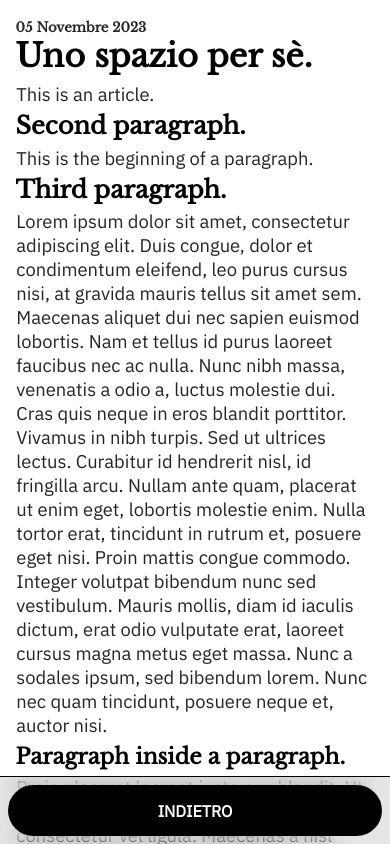
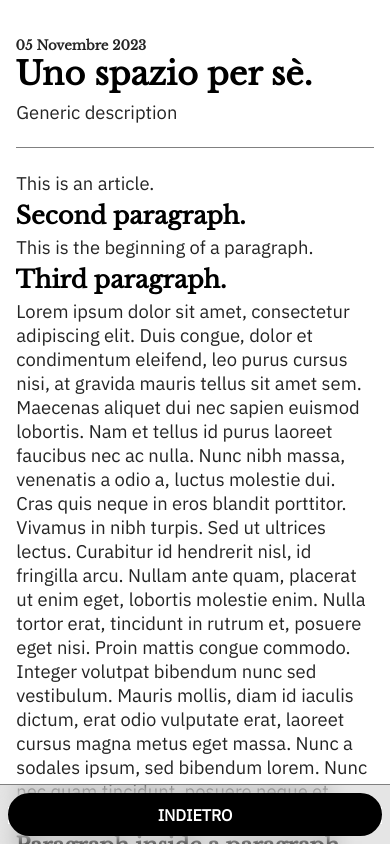
Before and after one commit to Bavuett/bavuett.com, a Next.js app: page /1 in a window 390 px wide. Shown: the top 844 px of the page. Built offline with nearby package versions, Linux system fonts and the light colour scheme.

Commit message:
🖊️ Metadata (SEO), Mobile Optimizations, Post Descriptions.

```diff
--- a/public/content/index.json
+++ b/public/content/index.json
@@ -1,6 +1,13 @@
 [
   {
     "title": "Uno spazio per sè.",
+    "description": "Generic description",
+    "keywords": [
+      "Spazio",
+      "Social",
+      "Scrittura",
+      "Blog"
+    ],
     "date": "05 Novembre 2023"
   }
 ]
--- a/src/app/[postId]/page.tsx
+++ b/src/app/[postId]/page.tsx
@@ -1,9 +1,33 @@
 import './post.scss';
 
 import { promises } from 'fs';
+import { Metadata } from 'next';
 import { redirect } from 'next/navigation';
 import path from 'path';
 import Markdown from 'markdown-to-jsx';
+
+export async function generateMetadata({ params }: any): Promise<Metadata> {
+  const post_id = params.postId - 1;
+
+  const index_path = path.resolve(`./public`, `content`, `index.json`);
+  const index_file = await promises.readFile(
+    index_path,
+    `utf-8`
+  );
+
+  const data = JSON.parse(index_file);
+
+  if (post_id < 0 || post_id > data.length || isNaN(post_id)) {
+    redirect('..')
+  }
+
+  return {
+    title: `${data[post_id].title} — @Bavuett`,
+    description: `Written on ${data[post_id].date}. ${data[post_id].description}`,
+    authors: [{ name: `Lorenzo Barretta` }, { name: `@Bavuett` }],
+    keywords: data.keywords,
+  }
+}
 
 export default async function Post({ params }: any) {
   const post_id = params.postId - 1;
@@ -37,6 +61,9 @@ export default async function Post({ params }: any) {
           <h1>
             {data[post_id].title}
           </h1>
+          <p>
+            {data[post_id].description}
+          </p>
         </div>
         <div className="actions">
           <a href='..'>
--- a/src/app/[postId]/post.scss
+++ b/src/app/[postId]/post.scss
@@ -13,6 +13,7 @@ div.post-details {
   position: sticky;
   top: 10%;
   width: 30%;
+  padding-bottom: 5%;
 }
 
 div.post-content {
@@ -37,7 +38,7 @@ div.actions {
     bottom: 0;
     right: 0;
     padding: 2%;
-    border-top: solid black 1px;
+    border-top: solid grey 1px;
     background: rgba(0, 0, 0, 0.1);
     backdrop-filter: blur(10px);
   }
@@ -45,11 +46,14 @@ div.actions {
   div.post-details {
     position: static;
     top: 0;
+    padding-top: 5%;
     width: 100%;
+    border-bottom: solid 1px grey;
   }
 
   div.post-content {
     width: 100%;
+    padding-top: 5%;
     padding-bottom: 20%;
   }
 }
--- a/src/app/components/posts.tsx
+++ b/src/app/components/posts.tsx
@@ -27,6 +27,9 @@ export default async function Posts() {
                     {post.title}
                   </a>
                 </h3>
+                <p>
+                  {post.description}
+                </p>
               </div>
             )
           })
--- a/src/app/globals.scss
+++ b/src/app/globals.scss
@@ -100,4 +100,8 @@ button:active {
     padding-top: 1.5%;
     padding-bottom: 1.5%;
   }
+
+  button {
+    padding: 0.60em;
+  }
 }
```
